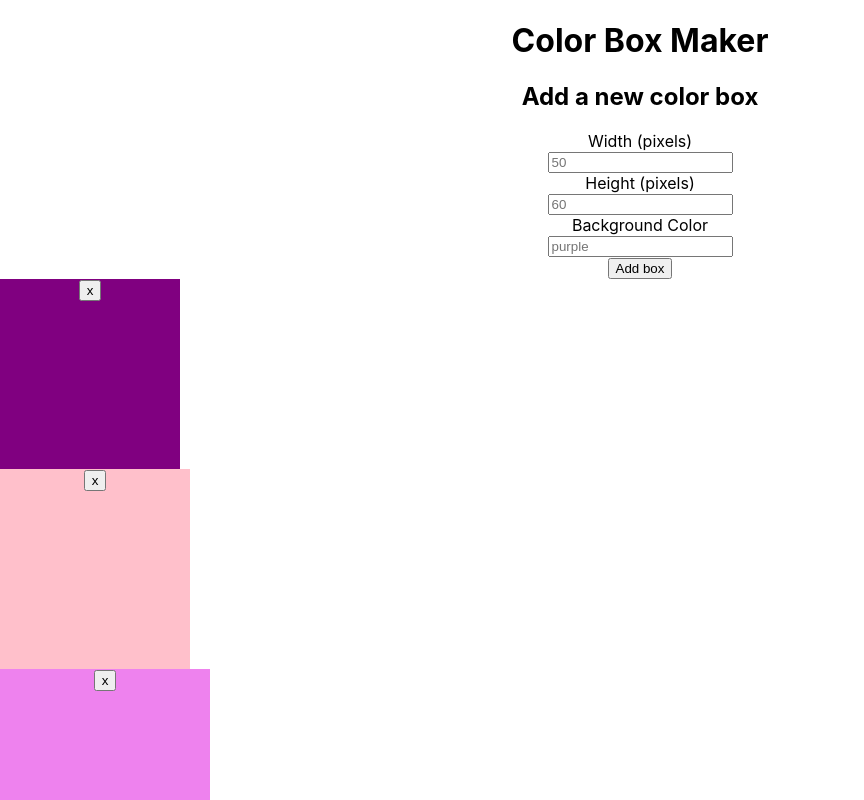
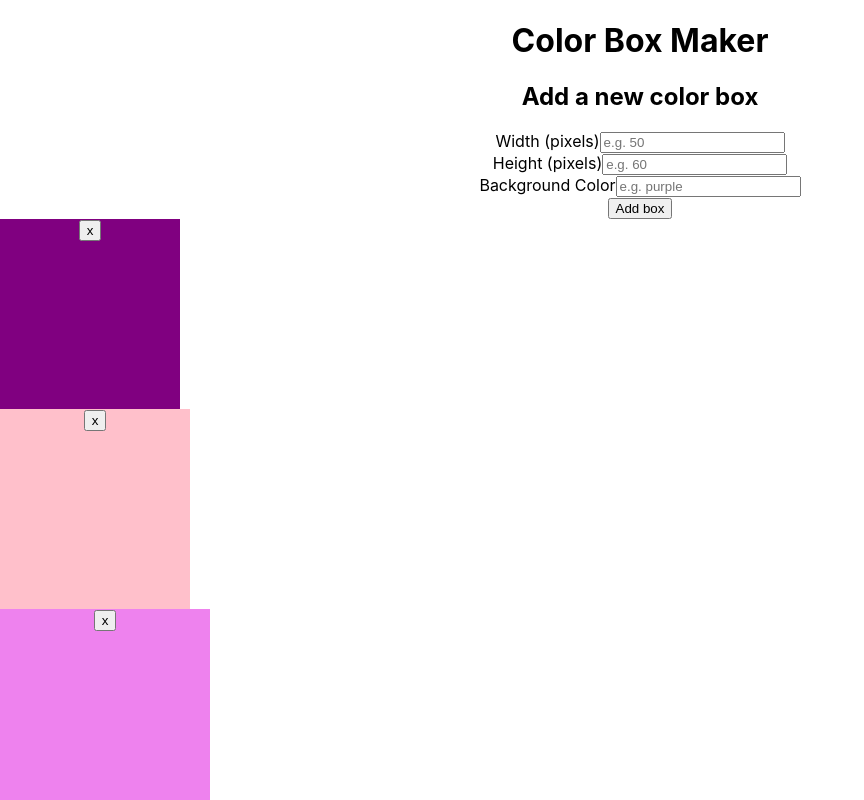
Before and after one commit to ctln12/color-box-maker, a React (Create React App) app: page / in a window 1280 px wide. Shown: the top 800 px of the page, without its empty margins (0-864 px from the left). Built offline with nearby package versions, Linux system fonts and the light colour scheme.

Commit message:
refactor some names and indentations thanks to solution

```diff
--- a/src/BoxList.js
+++ b/src/BoxList.js
@@ -14,10 +14,10 @@ class BoxList extends Component {
       { width: "210", height: "220", backgroundColor: "violet", id: uuidv4() },
       { width: "215", height: "205", backgroundColor: "darkblue", id: uuidv4() }
     ] };
-    this.addBox = this.addBox.bind(this);
+    this.create = this.create.bind(this);
     this.deleteBox = this.deleteBox.bind(this);
   }
-  addBox(box){
+  create(box){
     let newBox = { ...box, id: uuidv4() };
     this.setState(state => ({
       boxes: [...state.boxes, newBox]
@@ -29,12 +29,20 @@ class BoxList extends Component {
     }));
   }
   render() {
+    const boxes = this.state.boxes.map(box => (
+      <Box
+        key={box.id}
+        width={box.width}
+        height={box.height}
+        backgroundColor={box.backgroundColor}
+        id={box.id}
+        deleteBox={this.deleteBox}
+      />
+    ));
     return (
       <div className="BoxList">
-        <NewBoxForm addBox={this.addBox} />
-        <div>
-          {this.state.boxes.map(box => <Box key={box.id} id={box.id} width={box.width} height={box.height} backgroundColor={box.backgroundColor} deleteBox={this.deleteBox} />)}
-        </div>
+        <NewBoxForm createBox={this.create} />
+        <div>{boxes}</div>
       </div>
     );
   }
--- a/src/NewBoxForm.js
+++ b/src/NewBoxForm.js
@@ -11,11 +11,11 @@ class NewBoxForm extends Component {
     this.handleSubmit = this.handleSubmit.bind(this);
   }
   handleChange(evt){
-    this.setState({ [evt.target.name]: evt.target.value })
+    this.setState({ [evt.target.name]: evt.target.value });
   }
   handleSubmit(evt){
     evt.preventDefault();
-    this.props.addBox(this.state);
+    this.props.createBox(this.state);
     this.setState({ width: "", height: "", backgroundColor: "" });
   }
   render() {
@@ -23,21 +23,39 @@ class NewBoxForm extends Component {
       <div className="NewBoxForm">
         <h2>Add a new color box</h2>
         <form onSubmit={this.handleSubmit}>
-          <label htmlFor="width">Width (pixels)</label><br />
+          <div>
+            <label htmlFor="width">Width (pixels)</label>
             <input
-            id="width" name="width" type="text" placeholder="50"
+              type="text"
+              name="width"
               value={this.state.width}
-            onChange={this.handleChange} /><br />
-          <label htmlFor="height">Height (pixels)</label><br />
+              onChange={this.handleChange}
+              placeholder="e.g. 50"
+              id="width"
+            />
+          </div>
+          <div>
+            <label htmlFor="height">Height (pixels)</label>
             <input
-            id="height" name="height" type="text" placeholder="60"
+              type="text"
+              name="height"
               value={this.state.height}
-            onChange={this.handleChange} /><br />
-          <label htmlFor="backgroundColor">Background Color</label><br />
+              onChange={this.handleChange}
+              placeholder="e.g. 60"
+              id="height"
+            />
+          </div>
+          <div>
+            <label htmlFor="backgroundColor">Background Color</label>
             <input
-            id="backgroundColor" name="backgroundColor" type="text" placeholder="purple"
+              type="text"
+              name="backgroundColor"
               value={this.state.backgroundColor}
-            onChange={this.handleChange} /><br />
+              onChange={this.handleChange}
+              placeholder="e.g. purple"
+              id="backgroundColor"
+            />
+          </div>
           <button>Add box</button>
         </form>
       </div>
```
Also changed, not shown: src/Box.js (+8 -1 lines). Lines whose indentation alone changed are shown as unchanged.
